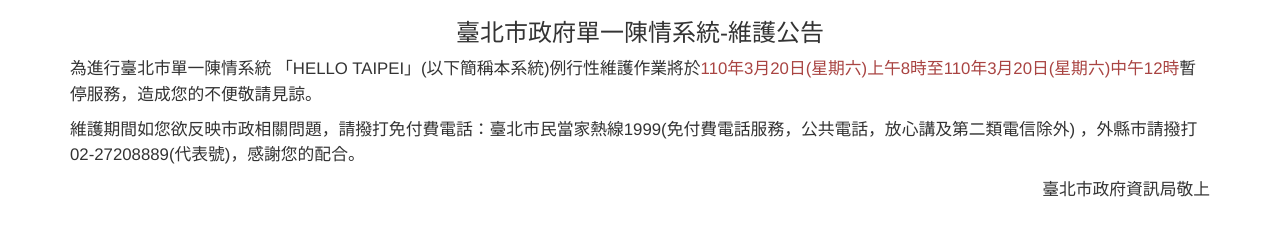
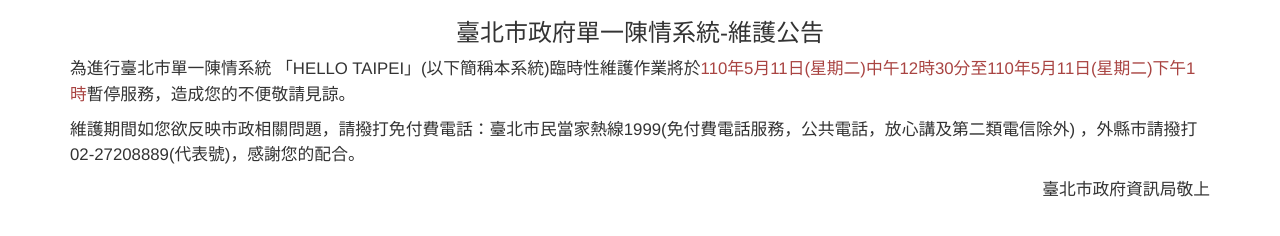
Before and after one commit to tpeinput/websitemaintenance, a plain HTML site: page index.html in a window 1280 px wide. Drawn offline with nearby package versions, Linux system fonts and the light colour scheme.

Commit message:
Update index.html

```diff
--- a/index.html
+++ b/index.html
@@ -13,7 +13,7 @@
   <body>
     <div class="container" style="clear:both;">
       <h3 class="text-center">臺北市政府單一陳情系統-維護公告</h3>
-      <p>為進行臺北市單一陳情系統 「HELLO TAIPEI」(以下簡稱本系統)例行性維護作業將於<span class="text-danger">110年3月20日(星期六)上午8時至110年3月20日(星期六)中午12時</span>暫停服務，造成您的不便敬請見諒。</p>
+      <p>為進行臺北市單一陳情系統 「HELLO TAIPEI」(以下簡稱本系統)臨時性維護作業將於<span class="text-danger">110年5月11日(星期二)中午12時30分至110年5月11日(星期二)下午1時</span>暫停服務，造成您的不便敬請見諒。</p>
       <p>維護期間如您欲反映市政相關問題，請撥打免付費電話：臺北市民當家熱線1999(免付費電話服務，公共電話，放心講及第二類電信除外) ，外縣市請撥打02-27208889(代表號)，感謝您的配合。</p>
       <p class="pull-right">臺北市政府資訊局敬上</p>
     </div>
```
